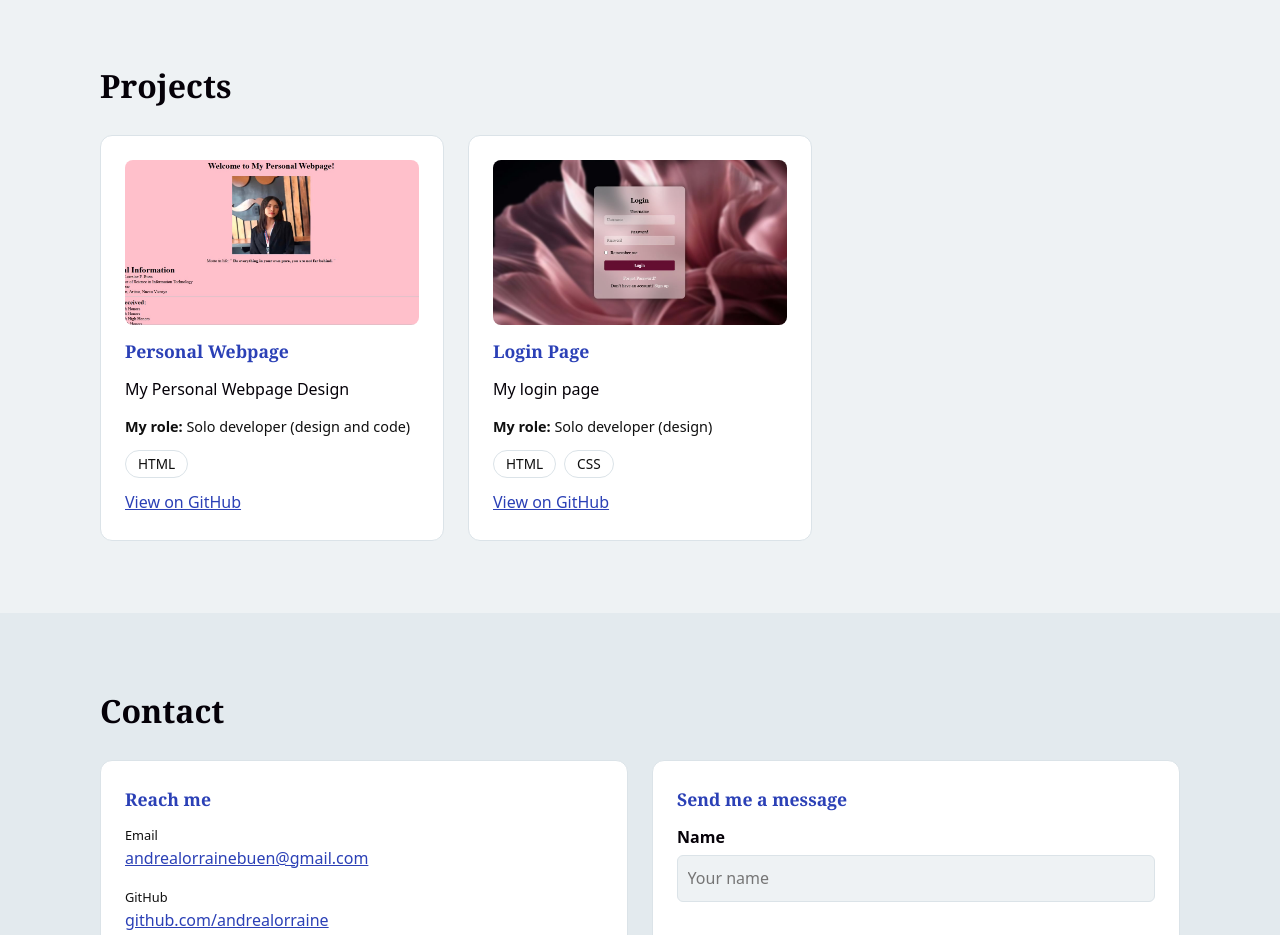
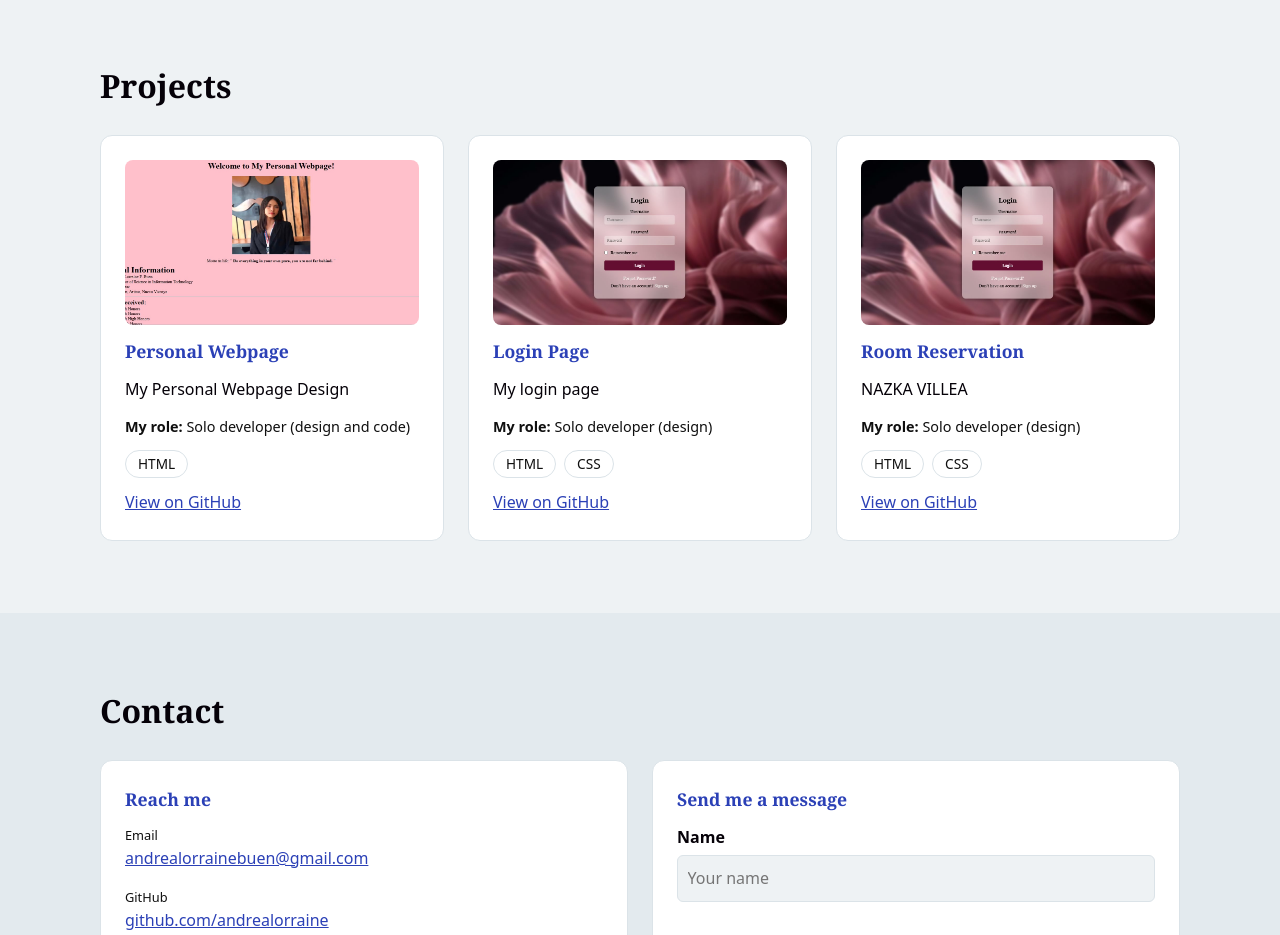
Before and after one commit to andrealorraine/andrealorraine.github.io, a plain HTML site: page index.html in a window 1280 px wide. Shown: the part 2060-2995 px from the top of the page. Drawn offline with Linux system fonts and the light colour scheme.

Commit message:
Update index.html

```diff
--- a/index.html
+++ b/index.html
@@ -113,6 +113,14 @@
             <ul class="tags"><li>HTML</li><li>CSS</li></ul>
             <a href="https://github.com/andrealorraine/login-page" target="_blank" rel="noopener">View on GitHub</a>
           </article>
+           <article class="box project">
+            <img class="shot" src="image2.jfif" alt="Screenshot of my Login Page">
+            <h3>Room Reservation</h3>
+            <p>NAZKA VILLEA</p>
+            <p class="role-line"><strong>My role:</strong> Solo developer (design)</p>
+            <ul class="tags"><li>HTML</li><li>CSS</li></ul>
+            <a href="https://github.com/andrealorraine/login-page" target="_blank" rel="noopener">View on GitHub</a>
+          </article>
         </div>
       </div>
     </section>
```
